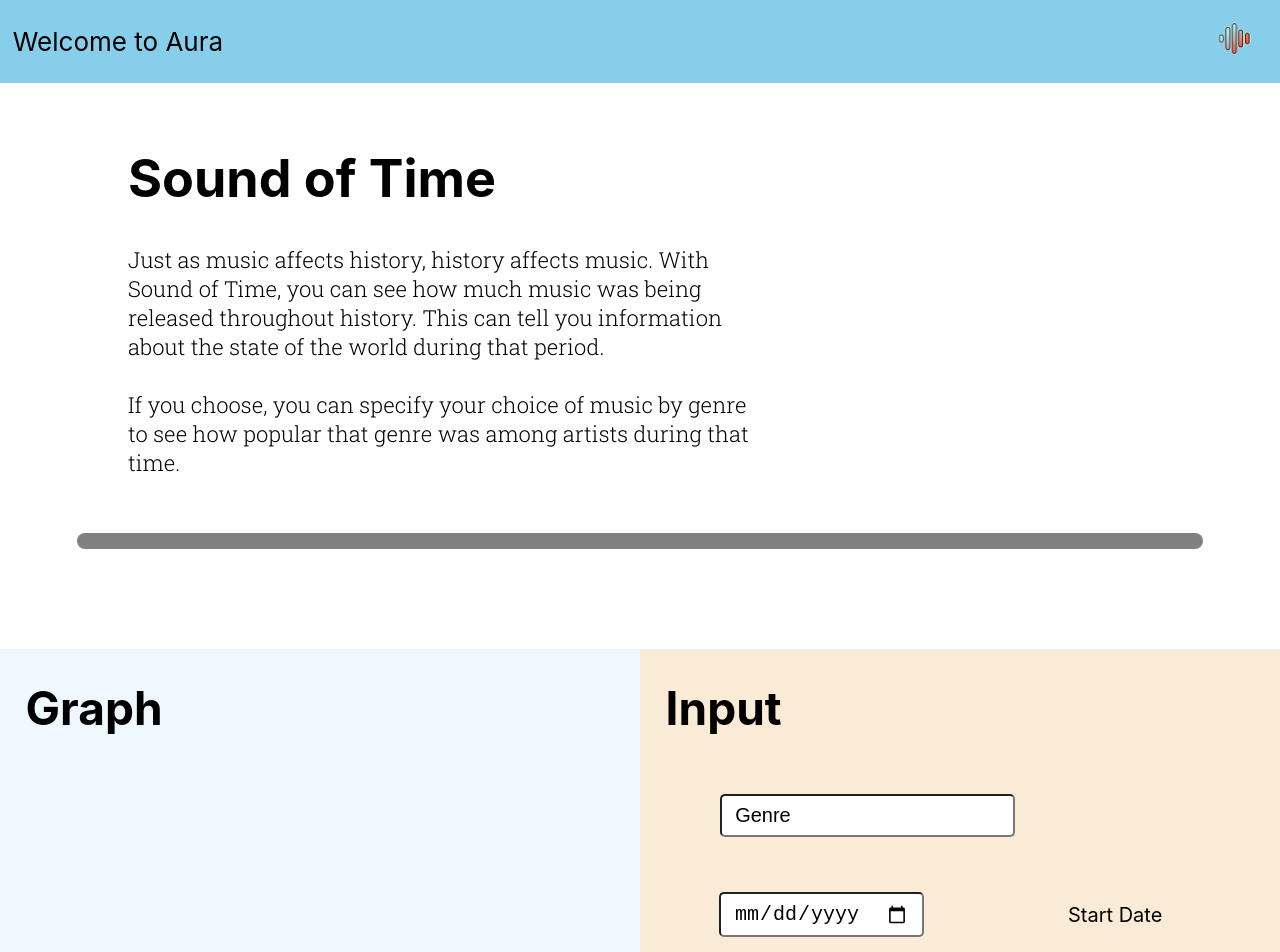
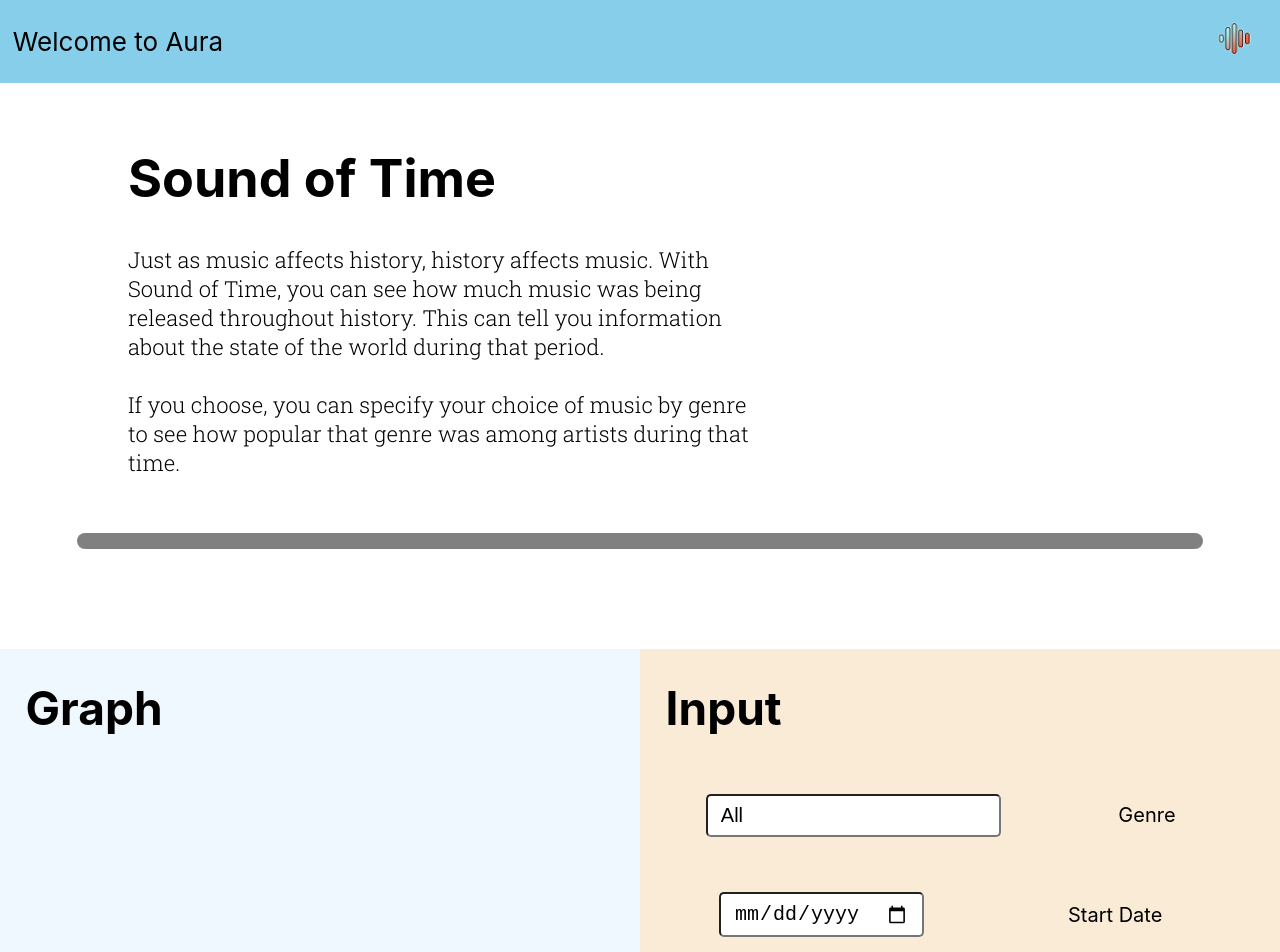
Before and after one commit to MiniMinstrel/Aura, a React (Create React App) app: page /Queries/SoundOfTime in a window 1280 px wide. Shown: the top 952 px of the page. Built offline with nearby package versions, Linux system fonts and the light colour scheme.

Commit message:
Update SoundOfTime.js

```diff
--- a/src/SoundOfTime.js
+++ b/src/SoundOfTime.js
@@ -4,7 +4,7 @@ import axios from 'axios';
 
 const SoundOfTime = () => {
 
-  const [genre, setGenre] = React.useState('Genre');
+  const [genre, setGenre] = React.useState('All');
   const [timeA, setTimeA] = React.useState('');
   const [timeB, setTimeB] = React.useState('');
   const [currentData, setCurrentData] = React.useState(["XX"]);
@@ -59,7 +59,7 @@ const SoundOfTime = () => {
                 <form>
                   <input type="text" value={ genre } onChange={(e) => setGenre(e.target.value)} />
                 </form>
-                <p></p>
+                <p>Genre</p>
               </div>
 
 
```
